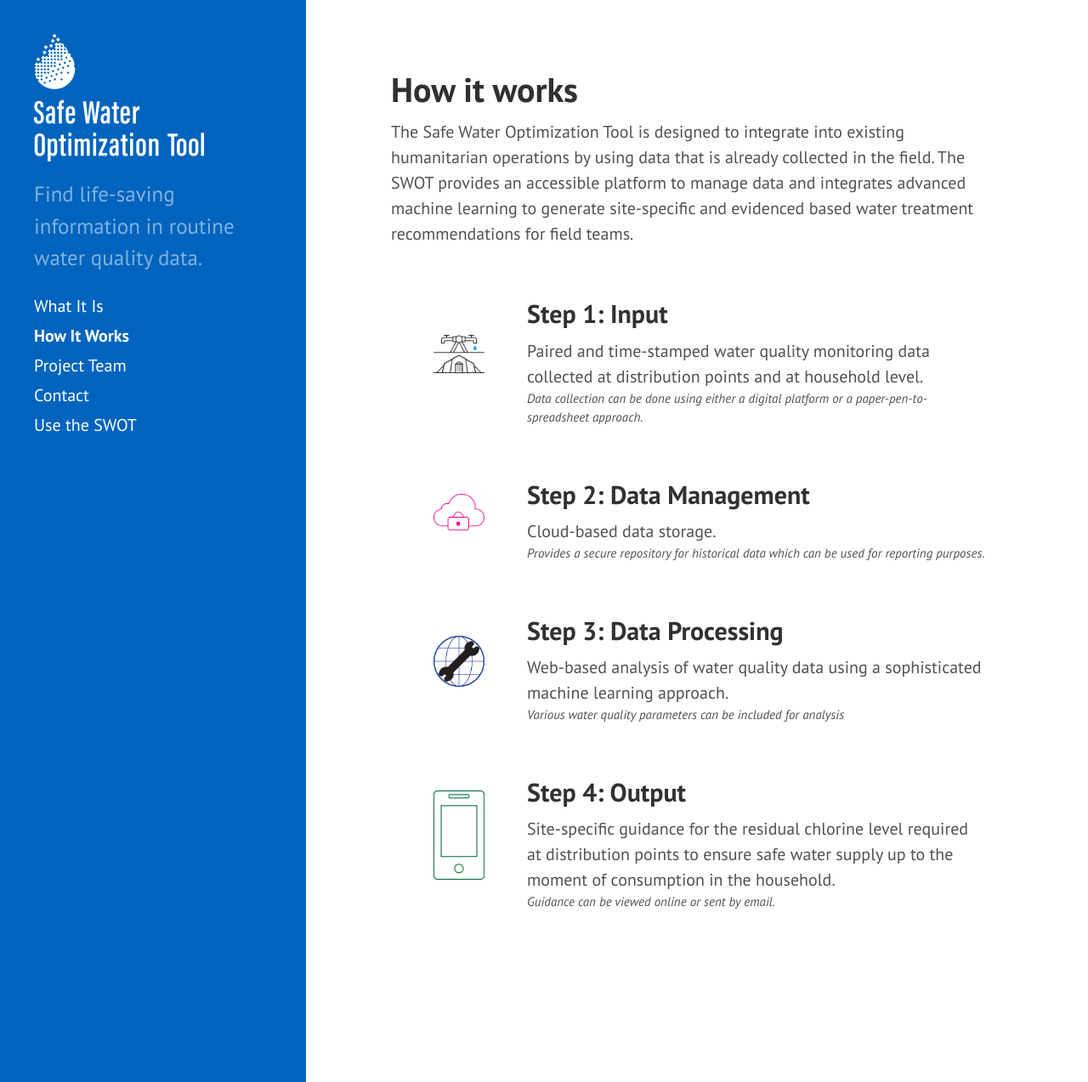
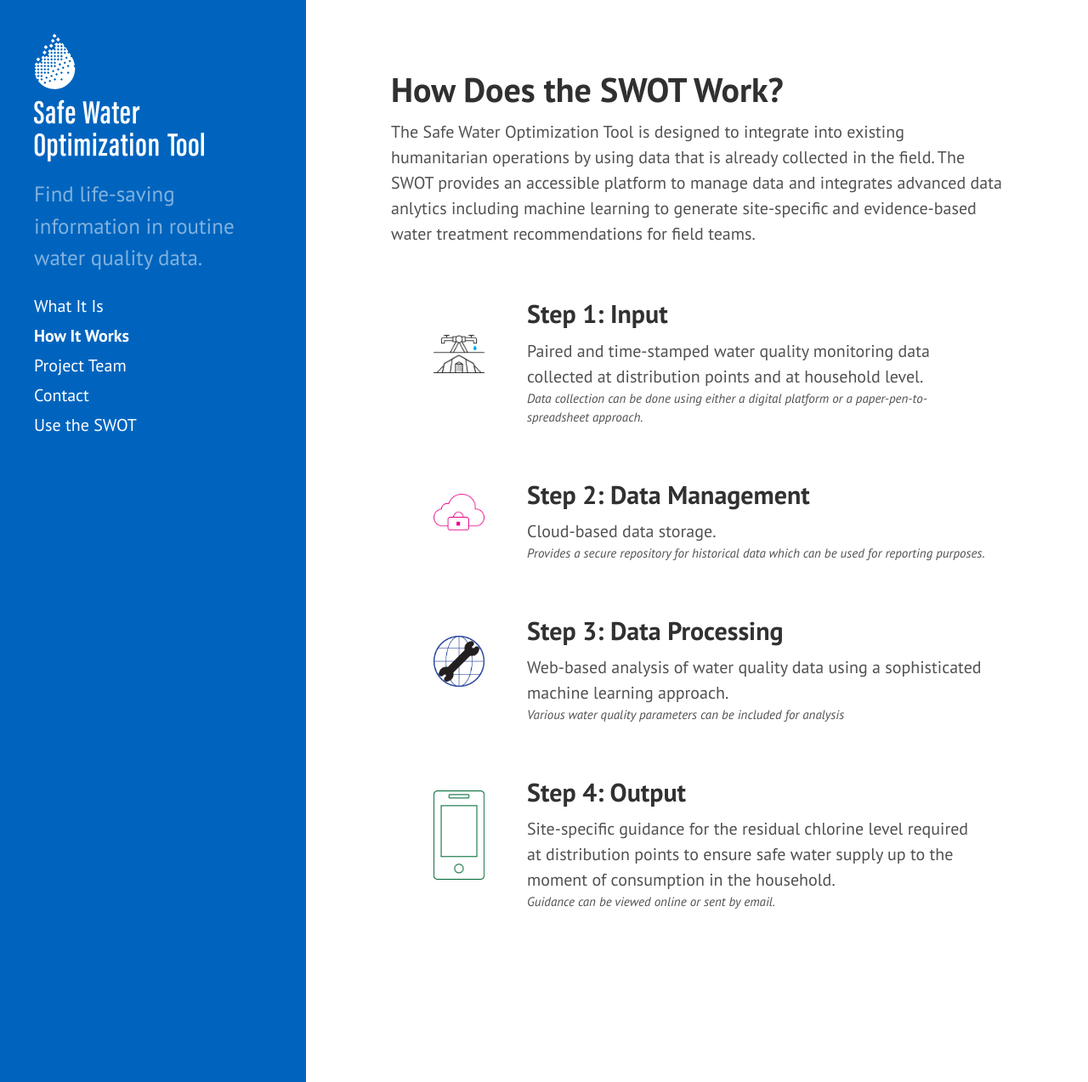
Before and after one commit to safeh2o/swot-infopage, a Jekyll site: the page built from how-it-works.md, in a window 1280 px wide and 1273 px high. Shown: the whole window at 85% size. Built offline with Jekyll 4.4.1, drawn with Linux system fonts in a browser that asks for light colours; Markdown is read by kramdown in place of the engine named in the settings.

Commit message:
Update how-it-works.md
Updated copy

```diff
--- a/how-it-works.md
+++ b/how-it-works.md
@@ -1,9 +1,9 @@
 ---
 layout: page
-title: How it works
+title: How Does the SWOT Work?
 ---
 
-The Safe Water Optimization Tool is designed to integrate into existing humanitarian operations by using data that is already collected in the field. The SWOT provides an accessible platform to manage data and integrates advanced machine learning to generate site-specific and evidenced based water treatment recommendations for field teams.
+The Safe Water Optimization Tool is designed to integrate into existing humanitarian operations by using data that is already collected in the field. The SWOT provides an accessible platform to manage data and integrates advanced data anlytics including machine learning to generate site-specific and evidence-based water treatment recommendations for field teams.
 
 <div class="workflow-container">
       <div class="workflow-item icon">
```
